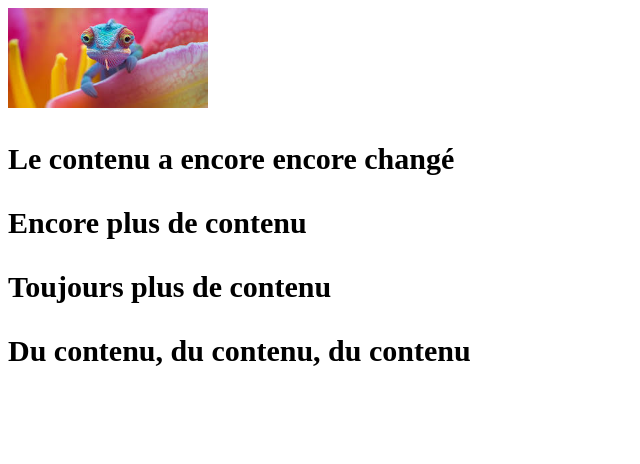
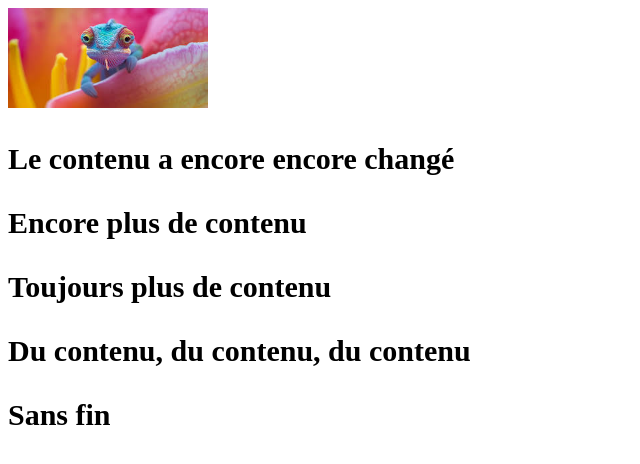
Before and after one commit to jdonat/commevousvoulez, a plain HTML site: page index.html in a window 1280 px wide. Shown: the whole page, without its empty margins (0-640 px from the left). Drawn offline with Linux system fonts and the light colour scheme.

Commit message:
new commit test 4

```diff
--- a/index.html
+++ b/index.html
@@ -13,6 +13,7 @@
 	<p>Encore plus de contenu</p>
 <p>Toujours plus de contenu</p>
 <p>Du contenu, du contenu, du contenu</p>
+<p>Sans fin</p>
     <script src="js/scriptjs.js"></script>
   </body>
 </html>
```
